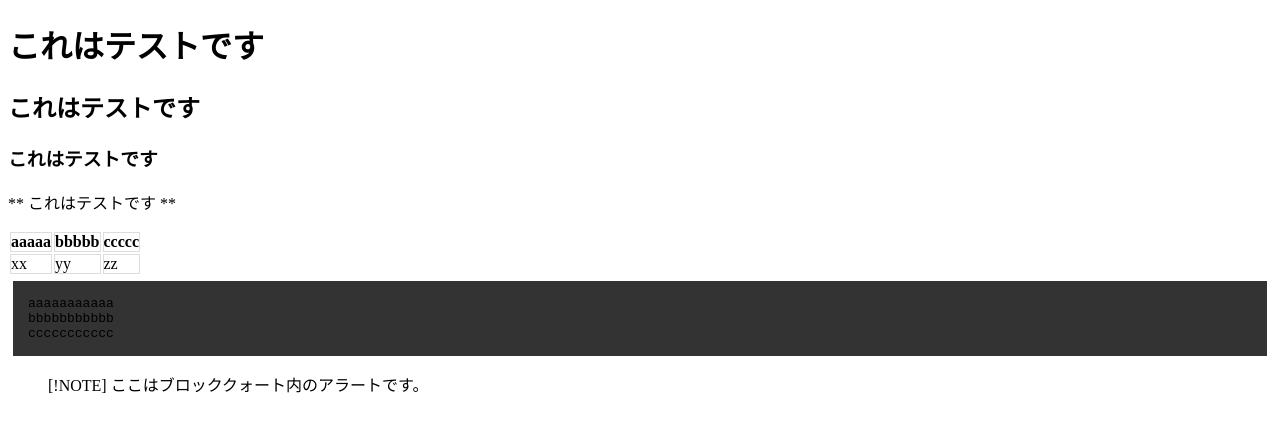
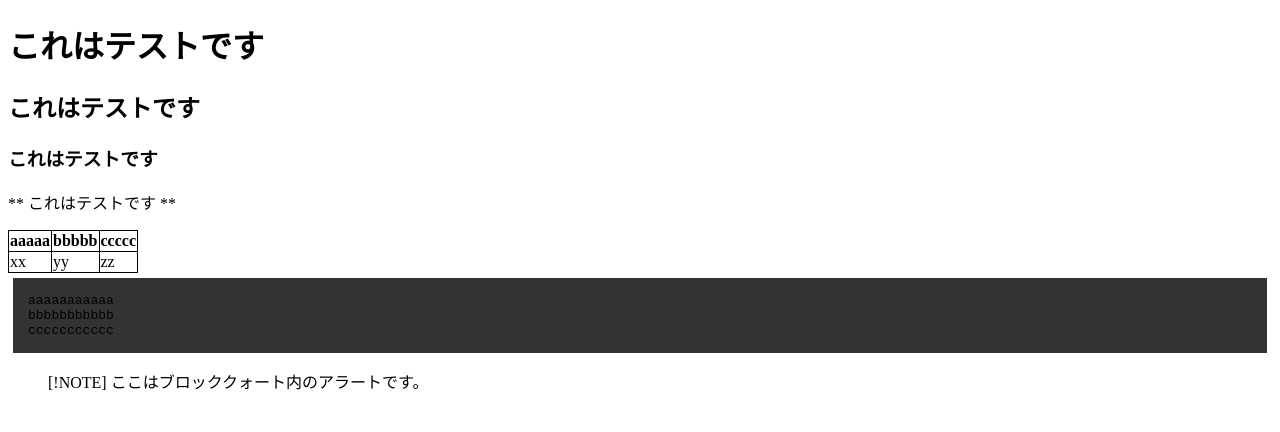
Before and after one commit to rfriends/rfriends, a Jekyll site: the page built from test.md, in a window 1280 px wide. Shown: the top 432 px of the page. Built offline with Jekyll 4.4.1, drawn with Linux system fonts in a browser that asks for light colours; our own code applies the rules of GitHub Pages for plain Markdown files; Markdown is read by kramdown in place of the engine named in the settings.

Commit message:
Update default.html

```diff
--- a/_layouts/default.html
+++ b/_layouts/default.html
@@ -4,12 +4,13 @@
     <meta charset='utf-8'>
     <title>{{ page.title }} - @rfriends</title>
     <style>
-      table {
-        table, td, th {
-          border: 1px #dddddd solid;
-          padding: 0px;
-        }
-      }
+th,td {
+    border: solid 1px;
+}
+
+table {
+    border-collapse:  collapse;
+}
         .highlight {
 #border:1px solid #ccc;
 padding:5px;
```
